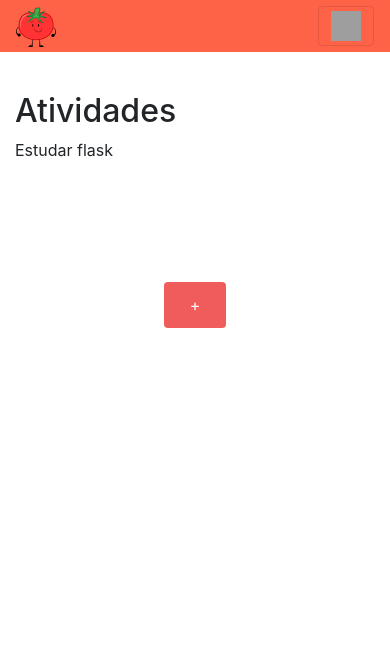
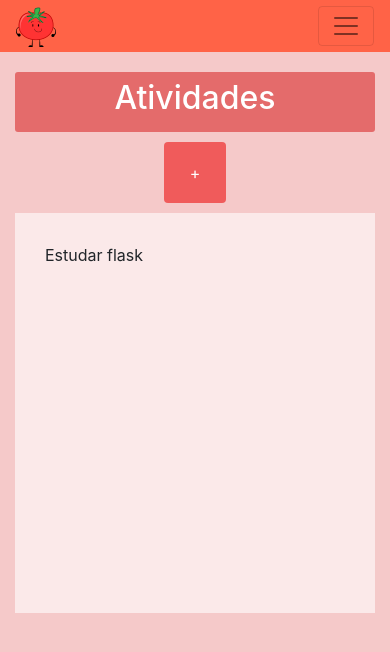
Before and after one commit to DaniloMarques1/time2study, a plain HTML site: page index.html in a window 390 px wide. Drawn offline with nearby package versions, Linux system fonts and the light colour scheme; grey boxes are pictures that could not be loaded.

Commit message:
Criação da tela inicial

```diff
--- a/css/home.css
+++ b/css/home.css
@@ -2,10 +2,39 @@
 
 html, body{
 	height: 100%;
+	background-color: rgba(228,107,107, 0.2)
 }
 
 .container {
-	margin-top: 40px;
+	margin-top: 20px;
+	display: grid;
+
+	grid-template-columns: 1fr 3fr;
+	grid-template-rows: 1fr minmax(400px, auto);
+	grid-gap: 10px;
+}
+
+.div1 {
+	grid-column-start: 1;
+	grid-column-end: 2;
+	border-radius: 3px;
+	padding: 7px;
+	display: flex;
+	justify-content: center;
+	color: white;
+	background-color: rgba(228,107,107)
+}
+
+.div2 {
+	grid-column-start: 1;
+	grid-column-end: 2;
+	background-color: rgba(255, 255, 255, 0.6);
+	padding: 30px;
+}
+
+.div3 {
+	grid-column-start: 2;
+	grid-column-end: 3;
 }
 
 .plus:hover{
@@ -18,19 +47,58 @@ html, body{
 	padding: 10px 25px 10px 25px;
 	background: #F05B5B;
 	color: white;
+
 }
 
-.vertical-center {
-  min-height: 100%;  /* Fallback for browsers do NOT support vh unit */
-  min-height: 30vh; /* These two lines are counted as one :-)       */
-
-  display: flex;
-  align-items: center;
+.container-form{
+	display: grid;
+	grid-template-areas: "task-title-form task-pomodoro-form"
+						 "task-description-form task-description-form";
+	grid-template-columns: 1fr 1fr;
 }
 
-@media only screen and (min-width: 200px) {
-	.vertical-center {
-	  display: flex;
-	  justify-content: center;
+.task-description-form{
+	grid-area: task-description-form;
+}
+
+.task-title-form{
+	grid-area: task-title-form;
+}
+
+.task-pomodoro-form{
+	grid-area: task-pomodoro-form;
+}
+
+
+/* BREAKPOINTS */
+@media only screen and (max-width: 620px) {
+	.container {
+		grid-template-areas: "div1 div1"
+							 "div3 div3"
+							 "div2 div2";
+		grid-template-rows: 1fr 1fr minmax(400px, auto);
 	}
+
+	.div3{
+		grid-area: div3;
+		display: flex;
+		justify-content: center;
+
+	}
+	.div2{
+		grid-area: div2;
+	}
+
+	.div1{
+		grid-area: div1;
+	}
+
+	.container-form{
+		display: grid;
+		grid-template-areas: "task-title-form"
+							" task-pomodoro-form"
+							 "task-description-form";
+		grid-template-columns: 1fr;
+	}
+
 }
--- a/css/navbar.css
+++ b/css/navbar.css
@@ -30,10 +30,10 @@
 nav > div > ul{
 	margin-right: 55px;
 }
-
+/*
 .navbar .navbar-toggler .navbar-toggler-icon {
 	background-image: url('https://mdbootstrap.com/img/svg/hamburger3.svg?color=FF6347');
-}
+}*/
 
 /* BREAKPOINTS */
 @media only screen and (min-width: 920px) {
--- a/index.html
+++ b/index.html
@@ -38,19 +38,59 @@
   </header>
 
     <main>
-      <div class="container">
-        <h2>Atividades</h2>
-        <div class="row todo-column">
-          <div class=" col-sm-6 todo-items">
 
-            <p>Estudar flask</p>
+        <div class="container">
+          <div class="div1">
+            <div class="title">
+              <h2 >Atividades</h2>
+            </div>
           </div>
-          <div class="col-sm-auto vertical-center add-todo">
-            <button class="btn plus">+</button>
+         <div class="div2">
+              <p>Estudar flask</p>
           </div>
-        </div>
-      </div>
 
+            <div class="div3 vertical-center add-todo">
+              <button data-toggle="modal" data-target="#myModal" class="btn plus">+</button>
+            </div>
+          </div>
+
+          <!-- MOdAL -->
+          <div id="myModal" class="modal" tabindex="-1" role="dialog">
+            <div class="modal-dialog" role="document">
+              <div class="modal-content">
+                <div class="modal-header">
+                  <h5 class="modal-title">Add a new task</h5>
+                  <button type="button" class="close" data-dismiss="modal" aria-label="Close">
+                    <span aria-hidden="true">&times;</span>
+                  </button>
+                </div>
+                <div class="modal-body">
+                  <form class="container-form">
+
+                    <div class="task-title-form form-group">
+                      <label for="task-title"> Task title
+                        <input type="text" id="task-title" name="task-title" class="form-control">
+                      </label>
+                    </div>
+                    <div class="task-pomodoro-form">
+                      <label for="task-pomodoro">Pomodoros
+                        <input type="number" name="task-pomodoro" id="task-pomodoro" class="form-control">
+                      </label>
+                    </div>
+
+                    <div class="task-description-form">
+                      <label for="task-desc">Description</label>
+                       <textarea class="form-control"></textarea>
+
+                    </div>
+                  </form>
+                </div>
+                <div class="modal-footer">
+                  <button type="button" class="btn btn-danger" data-dismiss="modal">Sair</button>
+                </div>
+              </div>
+    </div>
+  </div
     </main>
 
     <!-- Optional JavaScript -->
```
